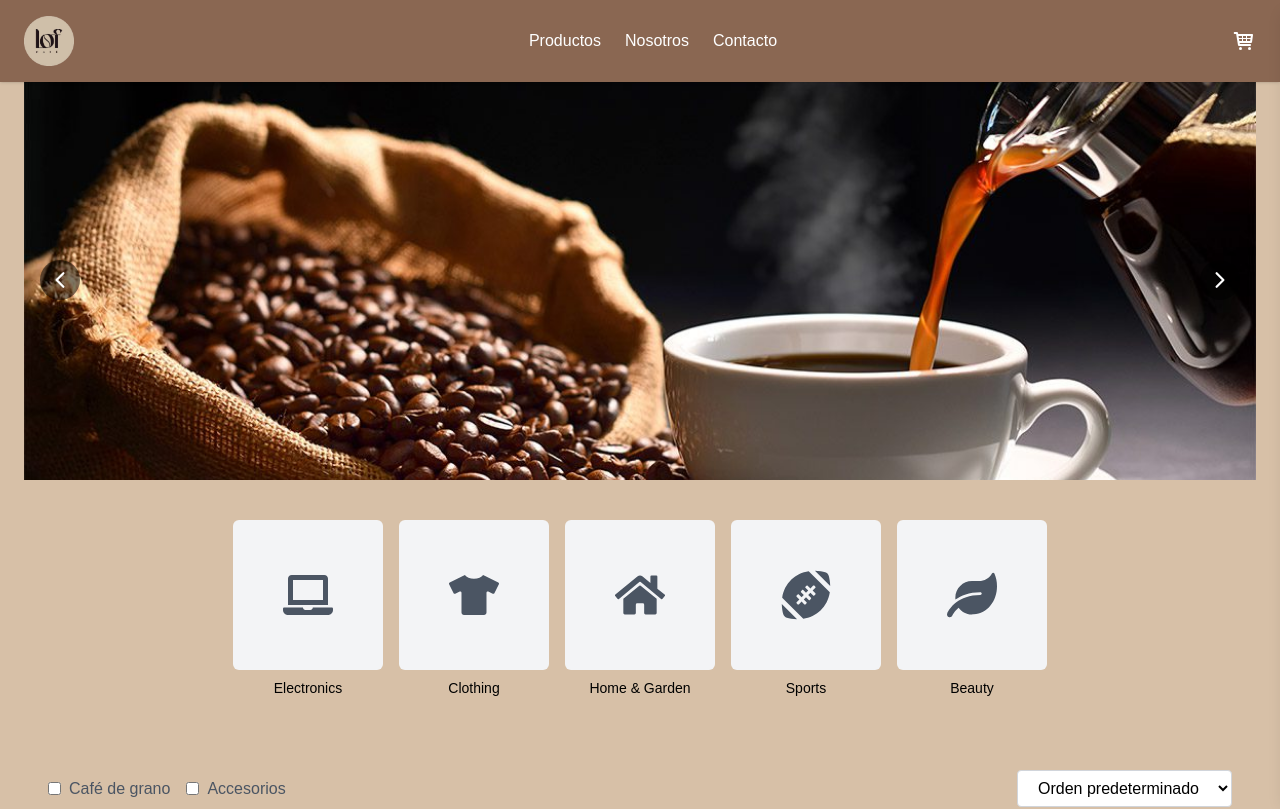
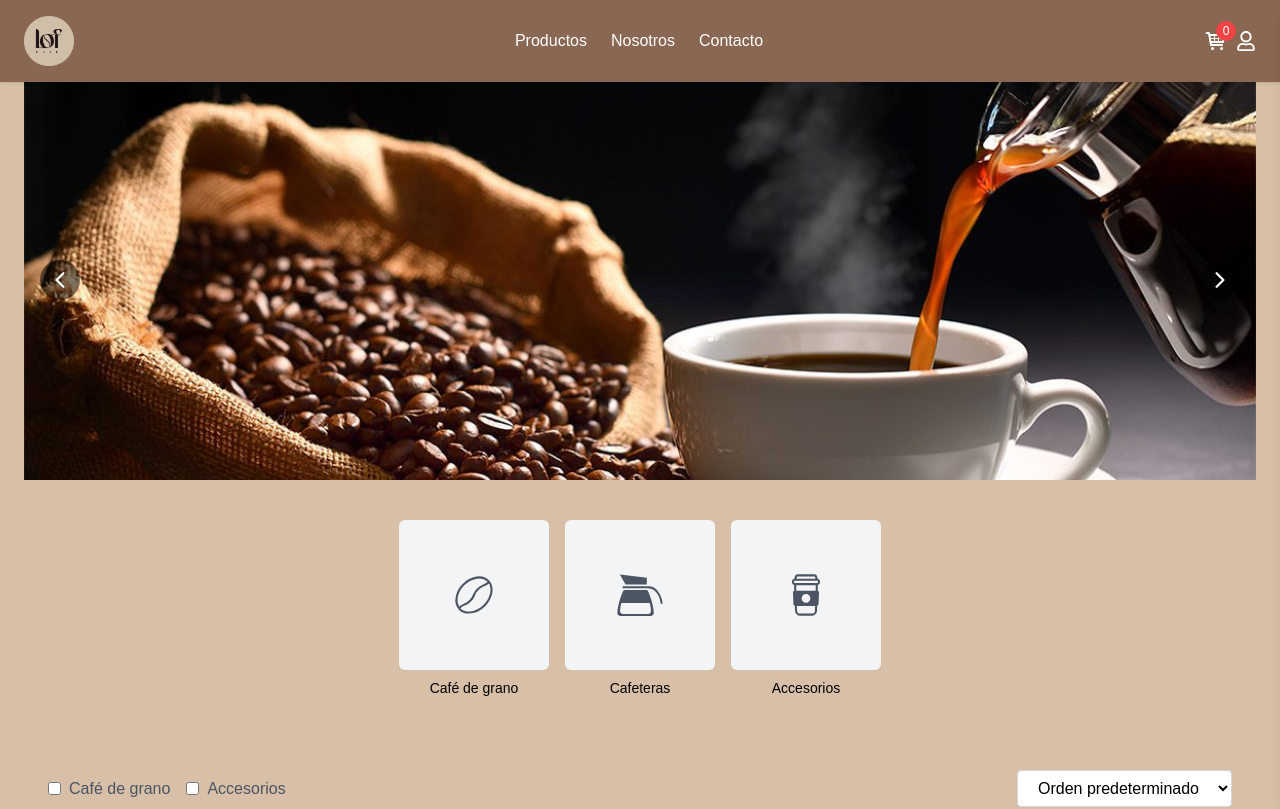
Before and after one commit to Valdieggo/cafelof-next, a Next.js app: page / in a window 1280 px wide. Shown: the top 809 px of the page. Built offline with nearby package versions, Linux system fonts and the light colour scheme; grey boxes are pictures that could not be loaded.

Commit message:
a few tweaks

```diff
--- a/src/components/layout/Footer.js
+++ b/src/components/layout/Footer.js
@@ -17,12 +17,16 @@ export default function Footer() {
           <h3 className="font-bold mb-4">Acceso rápido</h3>
           <ul className="space-y-2">
             <li className="flex items-center space-x-2">
-              <FaInstagram className="hover:text-[var(--highlight)]" />
-              <a href="https://www.instagram.com/cafelof/" className="hover:text-[var(--highlight)]">cafelof</a>
+              <a href="https://www.instagram.com/cafelof/" className="hover:text-[var(--highlight)] flex items-center space-x-2">
+                <FaInstagram className="hover:text-[var(--highlight)]" />
+                <span>cafelof</span>
+              </a>
             </li>
             <li className="flex items-center space-x-2">
-              <FaWhatsapp className="hover:text-[var(--highlight)]" />
-              <a href="https://api.whatsapp.com/message/74ZVVMQFTMTXG1?autoload=1&app_absent=0" className="hover:text-[var(--highlight)]">+569 75655315</a>
+              <a href="https://api.whatsapp.com/message/74ZVVMQFTMTXG1?autoload=1&app_absent=0" className="hover:text-[var(--highlight)] flex items-center space-x-2">
+                <FaWhatsapp className="hover:text-[var(--highlight)]" />
+                <span>+569 75655315</span>
+              </a>
             </li>
           </ul>
         </div>
--- a/src/components/layout/NavBar.js
+++ b/src/components/layout/NavBar.js
@@ -6,6 +6,7 @@ import { FaBars } from "react-icons/fa"; // Icono de hamburguesa
 import { useState, useEffect } from 'react';
 import ShoppingCartPanel from '../shoppingCart/ShoppingCartPanel';
 import logo from '../../../public/logo.png';
+import { FaRegUser } from "react-icons/fa";
 
 export default function NavBar() {
   const [isCartOpen, setIsCartOpen] = useState(false);
@@ -38,12 +39,20 @@ export default function NavBar() {
             <a href="/contacto" className="hover:text-[var(--highlight)]">Contacto</a>
           </nav>
 
-          <div className="flex justify-between">
-            <button onClick={toggleCart} className="hover:text-[var(--highlight)]">
-              <TiShoppingCart size={24} />
+          <div className="flex justify-between space-x-2 relative">
+            <button onClick={toggleCart} className="hover:text-[var(--highlight)] relative">
+            <TiShoppingCart size={24} />
+              <span className="absolute -top-2 -right-2 bg-red-500 text-white rounded-full w-5 h-5 flex items-center justify-center text-xs">
+                0
+              </span>
             </button>
             <button onClick={toggleMenu} className="md:hidden hover:text-[var(--highlight)]">
               <FaBars size={18} />
+            </button>
+            <button className="hover:text-[var(--highlight)]">
+              <a href="/login">
+                <FaRegUser size={20}/>
+              </a>
             </button>
           </div>
         </div>
--- a/src/components/products/ProductCategories.js
+++ b/src/components/products/ProductCategories.js
@@ -1,12 +1,11 @@
 import Link from "next/link"
-import { FaTshirt, FaLaptop, FaHome, FaFootballBall, FaLeaf } from "react-icons/fa"
+import { CiCoffeeBean, CiCoffeeCup} from "react-icons/ci";
+import { GiCoffeePot } from "react-icons/gi";
 
 const categories = [
-  { name: "Electronics", icon: FaLaptop },
-  { name: "Clothing", icon: FaTshirt },
-  { name: "Home & Garden", icon: FaHome },
-  { name: "Sports", icon: FaFootballBall },
-  { name: "Beauty", icon: FaLeaf },
+  { name: "Café de grano", icon: CiCoffeeBean },
+  { name: "Cafeteras", icon: GiCoffeePot },
+  { name: "Accesorios", icon: CiCoffeeCup },
 ]
 
 export default function ProductCategories() {
```
